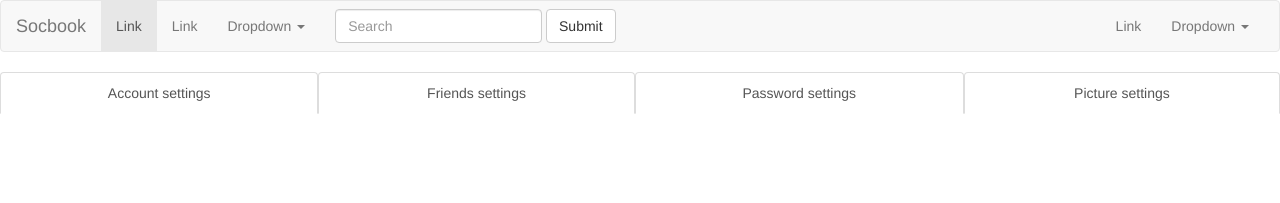
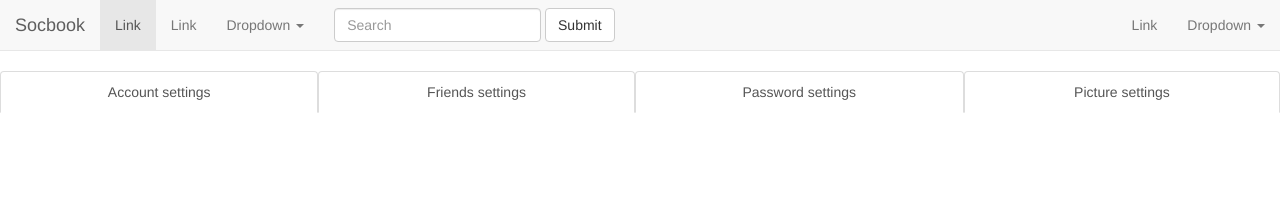
Before and after one commit to syndbg/dj-socbook, a Django app: page /settings/ in a window 1280 px wide. Shown: the top 203 px of the page. Run offline with Django 3.2, Linux system fonts and the light colour scheme; the visitor is signed in with stand-in values (Sample User, id 1); some libraries are stand-ins or nearby versions.

Commit message:
Make nav static-top

```diff
--- a/socbook/website/templates/base.html
+++ b/socbook/website/templates/base.html
@@ -26,7 +26,7 @@
 {% block new_body %}
 <body>
     {% block nav %}
-    <nav class="navbar navbar-default">
+    <nav class="navbar navbar-default navbar-static-top">
       <div class="container-fluid">
         <!-- Brand and toggle get grouped for better mobile display -->
         <div class="navbar-header">
```
